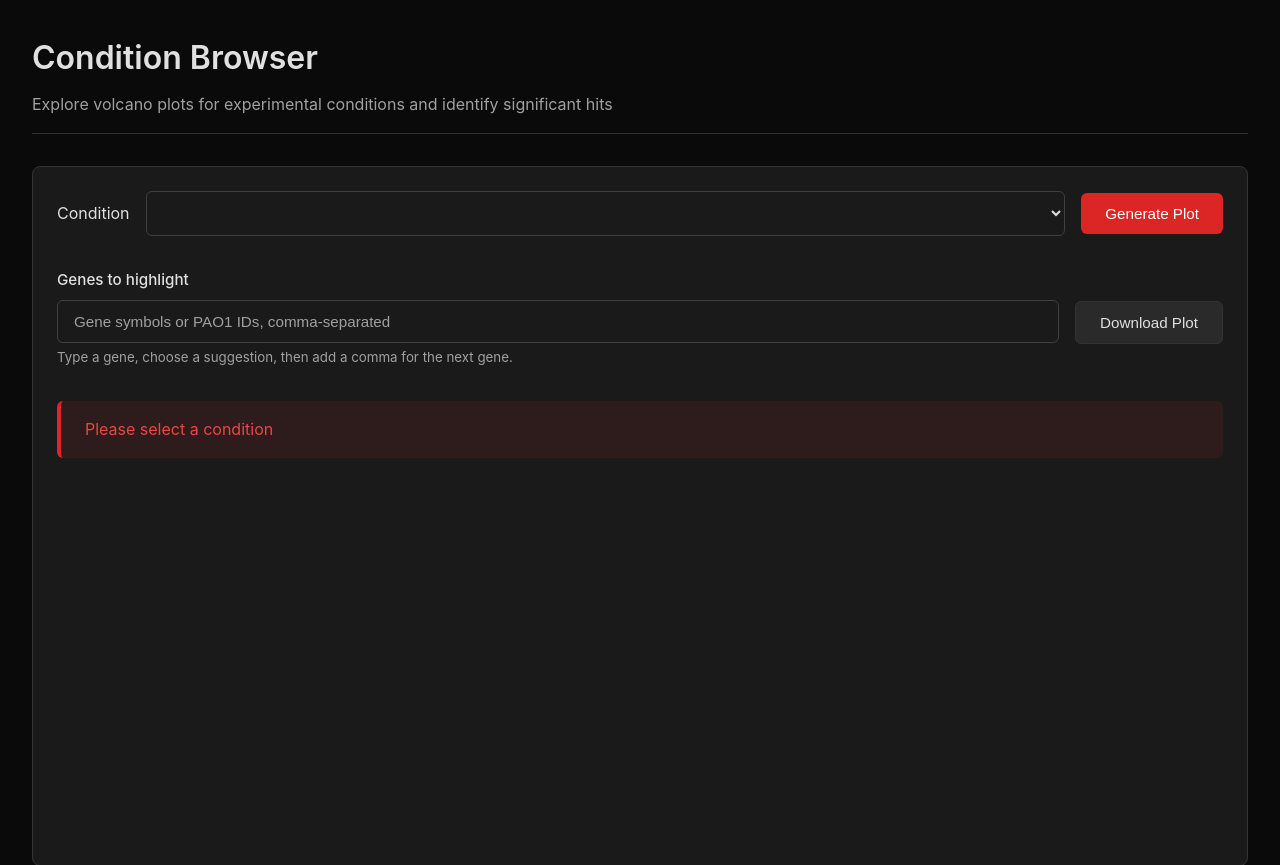
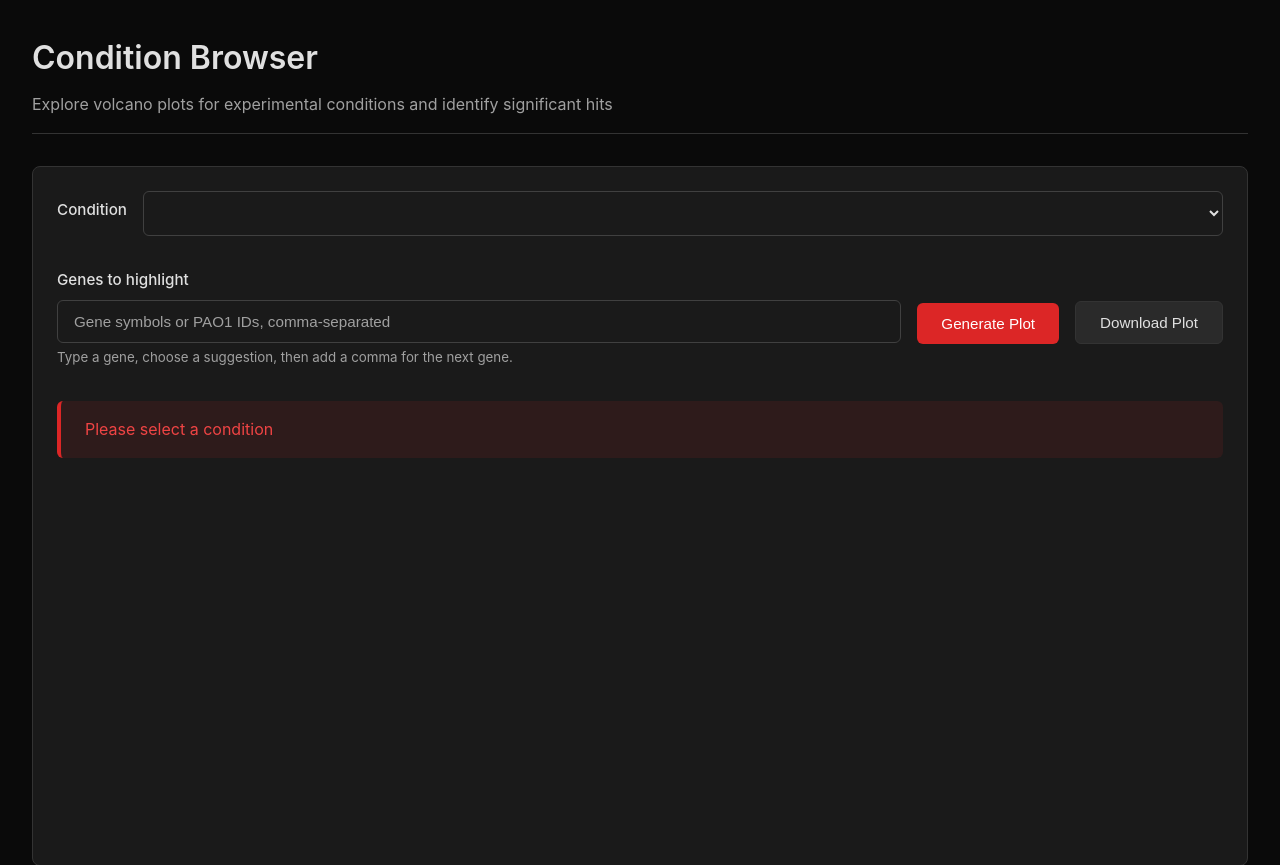
Before and after one commit to Raymi556/CRISPRi-PseudoBrowser, a Django app: page /condition/ in a window 1280 px wide. Shown: the part 72-937 px from the top of the page. Run offline with Django 5.2, Linux system fonts and the light colour scheme; data that the repository does not hold is empty; some libraries are stand-ins or nearby versions.

Commit message:
Modified position of forms

```diff
--- a/condition/condition_analysis.py
+++ b/condition/condition_analysis.py
@@ -81,8 +81,6 @@ def prepare_volcano_data(
         'negative_lfc_threshold': -lfc_cutoff,
         'positive_lfc_threshold': lfc_cutoff,
         'significance_rule': 'abs(log2FC) > 1 and Stouffer p-value < 0.05',
-        'recurrence_rule': 'Unavailable: recurrence membership was not supplied in the imported data.',
-        'threshold_source': 'Imported prepared-browser significance rule; Supplementary Table 11 values were not supplied.',
         'max_log10_fdr': max(
             (record['log10_fdr'] for record in records), default=0.0
         ),
--- a/condition/templates/condition/index.html
+++ b/condition/templates/condition/index.html
@@ -12,7 +12,7 @@
 <div class="card card--stacked" id="volcano-info-card">
     <div class="card-header-row">
         <form id="volcano-form" class="condition-selector-form">
-            <label for="condition-select" class="visually-hidden">Condition</label>
+            <label for="condition-select" class="form-label">Condition</label>
             <select id="condition-select" class="form-control">
                 {% for condition in conditions %}
                 <option value="{{ condition }}"
@@ -21,9 +21,6 @@
                 </option>
                 {% endfor %}
             </select>
-            <button type="submit" class="btn btn-primary">
-                Generate Plot
-            </button>
         </form>
         <div class="condition-highlight-row">
             <div class="form-group--relative condition-highlight-input">
@@ -33,7 +30,10 @@
                        autocomplete="off">
                 <small class="form-hint">Type a gene, choose a suggestion, then add a comma for the next gene.</small>
             </div>
-            <button id="download-plot" class="btn btn-secondary condition-download-button">Download Plot</button>
+            <button type="submit" class="btn btn-primary condition-button">
+                Generate Plot
+            </button>
+            <button id="download-plot" class="btn btn-secondary condition-button">Download Plot</button>
         </div>
     </div>
     <div id="error-message" class="message message-error message--spaced" hidden></div>
--- a/static/css/main.css
+++ b/static/css/main.css
@@ -182,7 +182,7 @@ body {
     flex: 1;
 }
 
-.condition-download-button {
+.condition-button {
     flex: 0 0 auto;
     margin-bottom: 1.55rem;
 }
--- a/static/js/volcano_plot.js
+++ b/static/js/volcano_plot.js
@@ -107,7 +107,6 @@ async function loadVolcanoData() {
             criteria.textContent = `Criteria: LFC < ${data.negative_lfc_threshold.toFixed(2)} or `
                 + `LFC > ${data.positive_lfc_threshold.toFixed(2)}, `
                 + `Stouffer p-value < ${data.fdr_threshold.toFixed(2)}. `
-                + data.recurrence_rule;
             criteria.hidden = false;
         }
 
```
